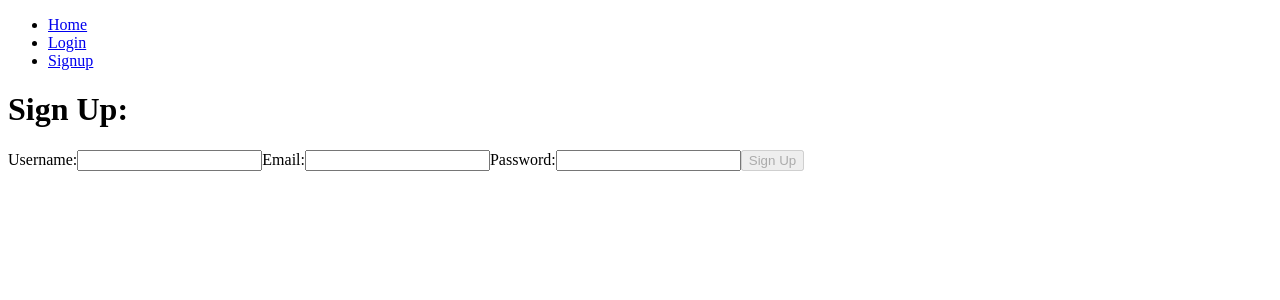
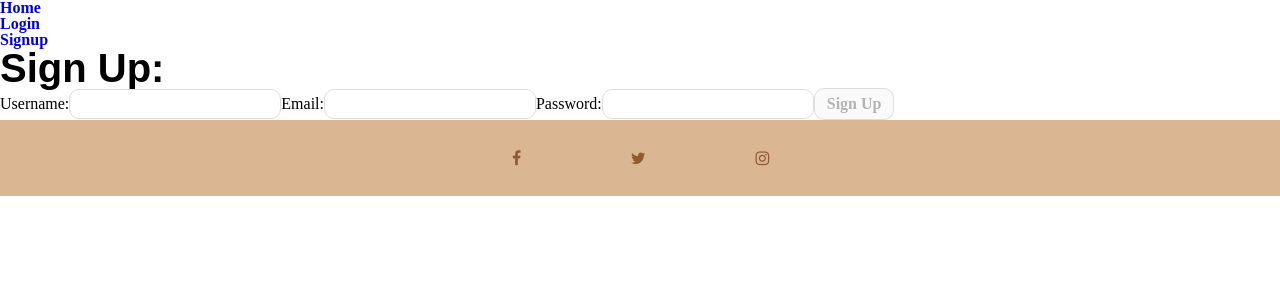
Before and after one commit to watermyplants-2/Frontend, a React (Create React App) app in the folder water-my-plants/: page /signup in a window 1280 px wide. Shown: the top 300 px of the page. Built offline with nearby package versions, Linux system fonts and the light colour scheme.

Commit message:
Added index.css for reset and global styles, added styled footer component

```diff
--- /dev/null
+++ b/water-my-plants/public/index.css
@@ -0,0 +1,105 @@
+  /* http://meyerweb.com/eric/tools/css/reset/
+   v2.0 | 20110126
+   License: none (public domain)
+*/
+
+html, body, div, span, applet, object, iframe,
+h1, h2, h3, h4, h5, h6, p, blockquote, pre,
+a, abbr, acronym, address, big, cite, code,
+del, dfn, em, img, ins, kbd, q, s, samp,
+small, strike, strong, sub, sup, tt, var,
+b, u, i, center,
+dl, dt, dd, ol, ul, li,
+fieldset, form, label, legend,
+table, caption, tbody, tfoot, thead, tr, th, td,
+article, aside, canvas, details, embed,
+figure, figcaption, footer, header, hgroup,
+menu, nav, output, ruby, section, summary,
+time, mark, audio, video {
+	margin: 0;
+	padding: 0;
+	border: 0;
+	font-size: 100%;
+	font: inherit;
+	vertical-align: baseline;
+}
+/* HTML5 display-role reset for older browsers */
+article, aside, details, figcaption, figure,
+footer, header, hgroup, menu, nav, section {
+	display: block;
+}
+body {
+	line-height: 1;
+}
+ol, ul {
+	list-style: none;
+}
+blockquote, q {
+	quotes: none;
+}
+blockquote:before, blockquote:after,
+q:before, q:after {
+	content: '';
+	content: none;
+}
+table {
+	border-collapse: collapse;
+	border-spacing: 0;
+}
+
+/* end Meyer reset */
+
+html {
+    box-sizing: border-box;
+    font-size: 62.5%;
+  }
+  *, *:before, *:after {
+    box-sizing: inherit;
+  }
+/* end reset */
+
+
+/*-------------------------------------*/
+/* Global styles & font import        */
+/*-------------------------------------*/
+
+
+body, *{
+	font-size:1.6rem;
+	font-family:"Source Serif Pro", serif;
+}
+body {
+	background-color:#FFFFFF;
+}
+a {
+	font-weight:bold;
+	text-decoration:none;
+}
+
+@import url('https://fonts.googleapis.com/css2?family=Raleway:wght@400;600;700&family=Source+Serif+Pro:ital,wght@0,400;0,700;1,400&display=swap');
+
+
+h1{
+	font-family:'Raleway',sans-serif;
+	font-weight:600;
+	font-size:4rem;
+}
+h2 {
+	font-family:'Raleway',sans-serif;
+	font-weight:500;
+	font-size:3.2rem;
+}
+h3{
+	font-size:2.4rem;
+}
+button{
+	font-weight:700;
+	border:1px solid #dddddd;
+	border-radius:10px;
+	padding:.6rem 1.2rem;
+}
+input {
+	border-radius:10px;
+	border:1px solid #dddddd;
+	padding:.5rem;
+}
--- a/water-my-plants/public/index.html
+++ b/water-my-plants/public/index.html
@@ -15,6 +15,8 @@
       user's mobile device or desktop. See https://developers.google.com/web/fundamentals/web-app-manifest/
     -->
     <link rel="manifest" href="%PUBLIC_URL%/manifest.json" />
+    <link rel="stylesheet" href="index.css" />
+    <link rel="stylesheet" href="https://cdnjs.cloudflare.com/ajax/libs/font-awesome/4.7.0/css/font-awesome.min.css">
     <!--
       Notice the use of %PUBLIC_URL% in the tags above.
       It will be replaced with the URL of the `public` folder during the build.
--- /dev/null
+++ b/water-my-plants/src/components/Footer.js
@@ -0,0 +1,43 @@
+import React from 'react'
+import styled from 'styled-components';
+
+const StyledDiv = styled.div`
+    footer {
+        background-color:#DAB692;
+        color:#8F5B34;
+        text-decoration:none;
+        font-size:1.6rem;
+        padding:3rem;
+
+        a, :active, :visited, :hover{
+        color:#8F5B34;
+        }
+
+        nav{
+            width:30%;
+            display:flex;
+            flex-direction:row;
+            margin:auto;
+        }
+        a{
+            margin:0 15%
+        }
+}
+
+
+`
+const Footer=()=>{
+    return (
+        <StyledDiv>
+        <footer>
+            <nav>
+                <a href="#" class="fa fa-facebook"></a>
+                <a href="#" class="fa fa-twitter"></a>
+                <a href="#" class="fa fa-instagram"></a>
+            </nav>
+        </footer>
+        </StyledDiv>
+        )
+}
+
+export default Footer;
--- a/water-my-plants/src/components/Login.js
+++ b/water-my-plants/src/components/Login.js
@@ -4,6 +4,61 @@ import { connect } from "react-redux";
 import { login } from "../store/actions/plantActions";
 import * as yup from 'yup';
 import schema from './loginSchema';
+import styled from 'styled-components';
+import Footer from './Footer'
+
+
+
+const StyledDiv = styled.div`
+
+.wrapper{
+    background-color:#222822;
+    height:100vh;
+    background-image:url('https://cdn.shopify.com/s/files/1/1637/3125/files/FoliaCollective-PlantsToGo4-Header_1440x640.jpg');
+    background-repeat:no-repeat;
+    background-size:cover;
+}
+.navbar{
+    background-color:#DAB692;
+    a, :hover,:active,:visited {
+        color:#8F5B34;
+    }
+    li{
+        display:inline-block;
+        padding:2rem 5rem 2rem 5rem;
+        border-right:1px solid #8F5B34;
+        border-bottom:1px solid #8F5B34;
+    }
+}
+
+.formFrame{
+    padding:4rem 10% 8rem 10%;
+    min-width:30rem;
+    width:50%;
+    margin:auto;
+    background-color:#FFFFFF;
+    h1{
+        margin:1rem auto;
+    }
+    form{
+        text-align:right;
+    }
+    label{
+        display:block;
+        margin:1rem;
+    }
+    input{
+        margin:0 0 0 .7rem;
+    }
+
+}
+
+
+
+`
+
+
+
 
 //----------------------------//
 //   Initial Values
@@ -122,7 +177,9 @@ const Login = ({ login }) => {
 
     return(
         <>
-            <ul>
+            <StyledDiv>
+            <div className="wrapper">
+                <ul className="navbar">
                     <li>
                         <Link to="/">Home</Link>
                     </li>
@@ -133,7 +190,7 @@ const Login = ({ login }) => {
                         <Link to="/signup">Signup</Link>
                     </li>
                 </ul>
-            <div>
+                <div class="formFrame">
                     <h1>Login:</h1>
                     <form onSubmit={onSubmit}>
                         <label htmlFor="username">Username:
@@ -158,6 +215,11 @@ const Login = ({ login }) => {
                         {formErrors.password}
                     </div>
                 </div>
+                <Footer />
+            </div>
+
+
+            </StyledDiv>
         </>
     )
 };
--- a/water-my-plants/src/components/Signup.js
+++ b/water-my-plants/src/components/Signup.js
@@ -4,7 +4,7 @@ import { connect } from "react-redux";
 import { signup } from "../store/actions/plantActions";
 import * as yup from 'yup';
 import schema from './signupSchema';
-
+import Footer from './Footer'
 //----------------------------//
 //   Initial Values
 //----------------------------//
@@ -163,6 +163,7 @@ const Signup = ({ signup }) => {
                     {formErrors.email}
                     {formErrors.password}
             </div>
+            <Footer />
         </div>
     )
 };
```
Lines whose indentation alone changed are shown as unchanged.
